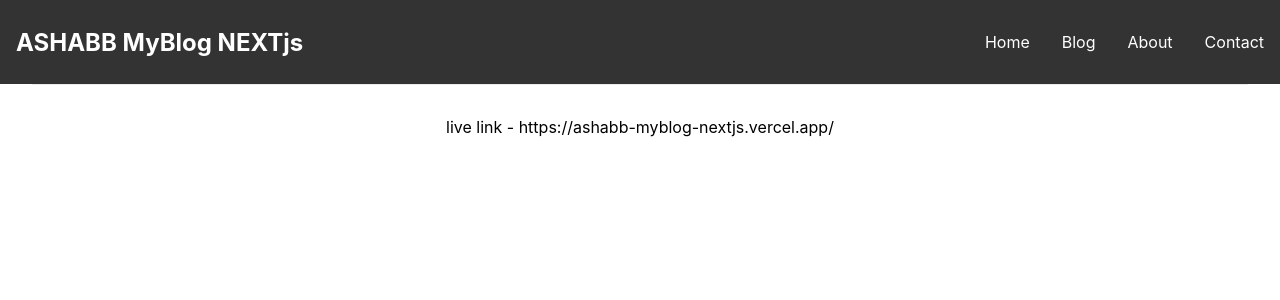
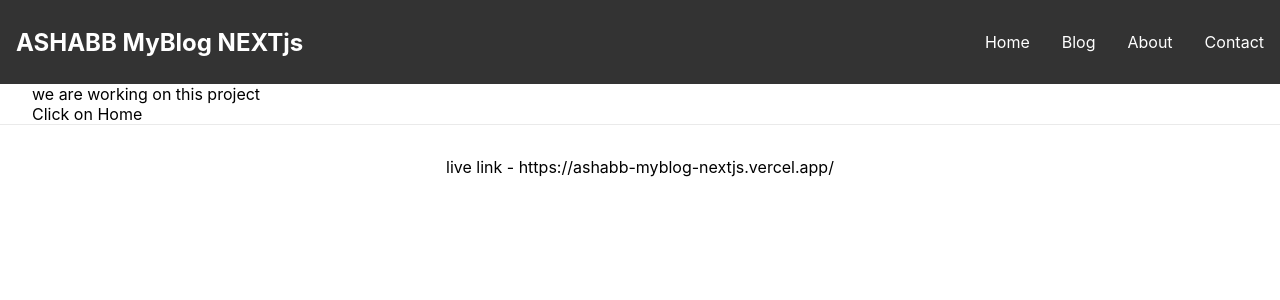
Before and after one commit to ashgole/blogging_website_NEXTjs, a Next.js app: page / in a window 1280 px wide. Shown: the top 300 px of the page. Built offline with nearby package versions, Linux system fonts and the light colour scheme.

Commit message:
footer moved

```diff
--- /dev/null
+++ b/components/footer/Footer.jsx
@@ -0,0 +1,20 @@
+import React from "react";
+import styles from '../../styles/index.module.css'
+
+const Footer = () => {
+  return (
+    <>
+      <footer className={styles.footer}>
+        <a
+          href="https://ashabb-myblog-nextjs.vercel.app/"
+          target="_blank"
+          rel="noopener noreferrer"
+        >
+          live link - https://ashabb-myblog-nextjs.vercel.app/
+        </a>
+      </footer>
+    </>
+  );
+};
+
+export default Footer;
--- a/pages/_app.js
+++ b/pages/_app.js
@@ -1,3 +1,4 @@
+import Footer from '@/components/footer/Footer'
 import '../styles/globals.css'
 import Navbar from './navbar/Navbar'
 
@@ -5,6 +6,7 @@ function MyApp({ Component, pageProps }) {
   return <>
     <Navbar />
     <Component {...pageProps} />
+    <Footer />
   </>
 }
 
--- a/pages/blogpost/[slug].js
+++ b/pages/blogpost/[slug].js
@@ -19,7 +19,6 @@ export async function getServerSideProps(context) {
   let {slug} = context.query;
   const response = await fetch(`${rootPath}api/getblog/?slug=${slug}`);
   let blog = await response.json()
-  console.log('ok blog', blog)
   return {
 
     props: { blog}
--- a/pages/index.js
+++ b/pages/index.js
@@ -1,27 +1,11 @@
-import Head from 'next/head'
-import Image from 'next/image'
 import styles from '../styles/index.module.css'
-import Home from './home'
+
 
 export default function Index() {
   return (
     <div className={styles.container}>
-      <Head>
-        <title>ASHABB MyBlog Nextjs</title>
-        <meta name="description" content="Generated by create next app" />
-        <meta name="keywords" content="next, nexttrip, trip, react, node, ashabb" />
-        <link rel="icon" href="/favicon.ico" />
-      </Head>
-
-      <footer className={styles.footer} >
-        <a
-          href="https://ashabb-myblog-nextjs.vercel.app/"
-          target="_blank"
-          rel="noopener noreferrer"
-        >
-          live link - https://ashabb-myblog-nextjs.vercel.app/
-        </a>
-      </footer>
+      we are working on this project <br/>
+      Click on Home
     </div>
   )
 }
```
